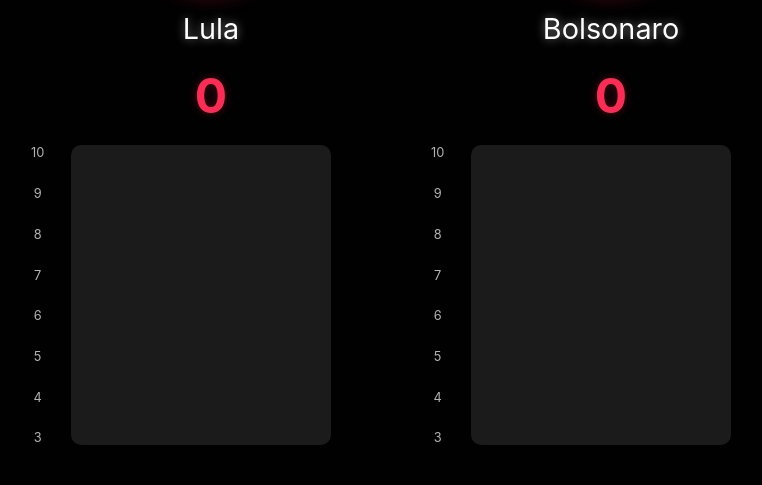
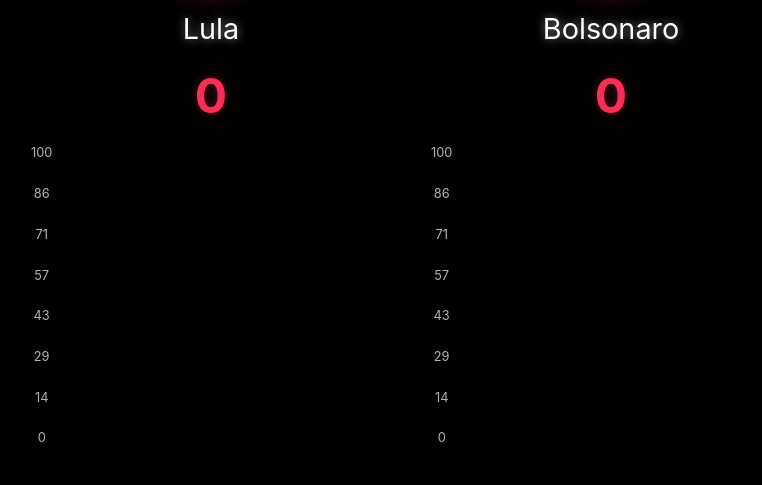
Before and after one commit to tibitibligh1975/tiktok, a Flask app: page / in a window 1280 px wide. Shown: the part 315-800 px from the top of the page, without its empty margins (229-991 px from the left). Run offline with Flask 3, Linux system fonts and the light colour scheme; some libraries are stand-ins or nearby versions.

Commit message:
Remove background and improve scale progression

```diff
--- a/templates/index.html
+++ b/templates/index.html
@@ -62,13 +62,10 @@
         }
 
         .barra-container {
-            background: rgba(255,255,255,0.1);
-            border-radius: 10px;
             height: 300px;
             position: relative;
-            margin-right: 60px;
+            margin-left: 40px;
             margin-top: 20px;
-            margin-left: 40px;
         }
 
         .barra {
@@ -80,6 +77,7 @@
             transition: height 0.5s ease-out;
             border-radius: 10px;
             z-index: 1;
+            min-height: 0;
         }
 
         .escala {
@@ -169,24 +167,31 @@
 
     <script>
         const socket = io();
-        let escalaAtual = 10; // Começa com escala de 0-100
+        let escalaAtual = 100; // Começa com escala de 0-100
+
+        function determinarProximaEscala(escalaAtual) {
+            if (escalaAtual < 100) return 100;
+            if (escalaAtual === 100) return 500;
+            if (escalaAtual === 500) return 1000;
+            return Math.ceil(escalaAtual / 1000) * 1000 + 1000; // Aumenta de 1000 em 1000
+        }
 
         function ajustarEscala(maximo) {
-            // Se algum valor atingir 80% da escala atual, aumentamos a escala
+            // Se algum valor atingir 80% da escala atual
             if (maximo >= escalaAtual * 0.8) {
-                escalaAtual *= 10;
+                escalaAtual = determinarProximaEscala(escalaAtual);
                 return true;
             }
             return false;
         }
 
         function criarEscala() {
-            const divisoes = 7; // 7 divisões (30, 40, 50, 60, 70, 80, 90)
-            const incremento = escalaAtual / 10; // Incremento de 10 em 10
+            const divisoes = 7;
+            const incremento = escalaAtual / divisoes;
             const elementos = [];
 
             for (let i = divisoes; i >= 0; i--) {
-                elementos.push(incremento * (i + 3)); // Começa do 30
+                elementos.push(Math.round(incremento * i));
             }
 
             return elementos;
@@ -209,7 +214,10 @@
         }
 
         function formatarNumero(numero) {
-            return numero.toFixed(0);
+            if (numero === 0) return "0";
+            if (numero < 1000) return numero.toString();
+            if (numero < 1000000) return (numero/1000).toFixed(1) + 'K';
+            return (numero/1000000).toFixed(1) + 'M';
         }
 
         function atualizarBarras(timeA, timeB) {
@@ -224,8 +232,13 @@
             const alturaA = (timeA / escalaAtual) * 100;
             const alturaB = (timeB / escalaAtual) * 100;
 
-            document.getElementById('barraA').style.height = `${alturaA}%`;
-            document.getElementById('barraB').style.height = `${alturaB}%`;
+            const barraA = document.getElementById('barraA');
+            const barraB = document.getElementById('barraB');
+
+            // Só mostra a barra se tiver pontos
+            barraA.style.height = timeA > 0 ? `${alturaA}%` : '0';
+            barraB.style.height = timeB > 0 ? `${alturaB}%` : '0';
+
             document.getElementById('pontosA').innerHTML = formatarNumero(timeA);
             document.getElementById('pontosB').innerHTML = formatarNumero(timeB);
         }
@@ -272,7 +285,7 @@
             atualizarBarras(data.time_a, data.time_b);
         });
 
-        // Inicializar barras e escala
+        // Inicializar
         atualizarEscala();
         atualizarBarras({{ time_a }}, {{ time_b }});
     </script>
```
